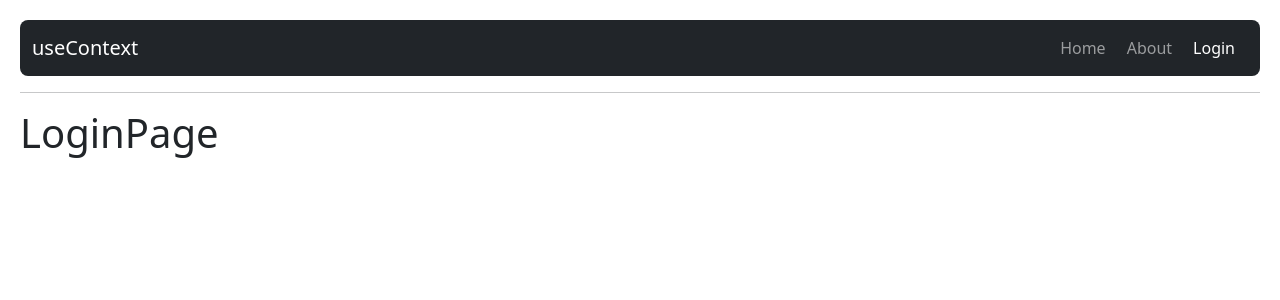
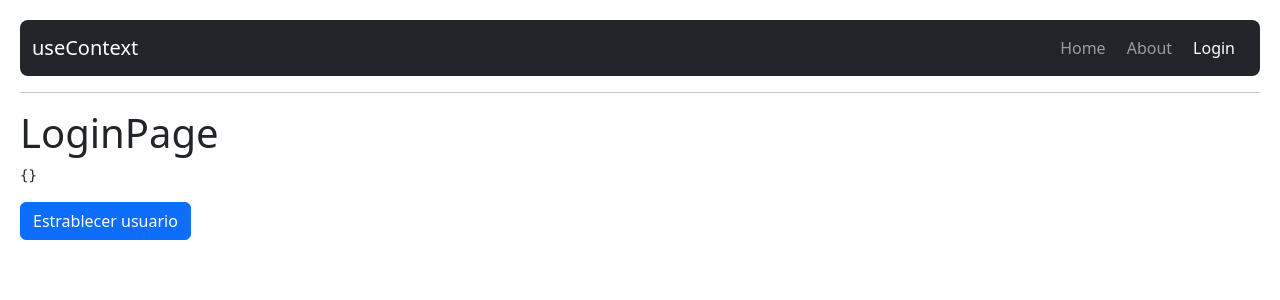
Before and after one commit to numarCoy98/Hooks-app, a React (Vite) app: page /login in a window 1280 px wide. Shown: the top 300 px of the page. Built offline with nearby package versions, Linux system fonts and the light colour scheme.

Commit message:
useContext terminado

```diff
--- a/src/09-useContext/HomePage.jsx
+++ b/src/09-useContext/HomePage.jsx
@@ -1,7 +1,16 @@
+import { useContext } from "react"
+import { UserContext } from "./context/UserContext"
+
 export const HomePage = () => {
+    const { user } = useContext(UserContext)
     return (
         <>
-            <h1>HomePage</h1>
+            <h1>HomePage <small>{user?.name}</small></h1>
+            <pre>
+                {JSON.stringify(user, null, 3)}
+            </pre>
+
+
         </>
     )
 }
--- a/src/09-useContext/LoginPage.jsx
+++ b/src/09-useContext/LoginPage.jsx
@@ -1,7 +1,24 @@
+import { useContext } from "react"
+import { UserContext } from "./context/UserContext"
+
 export const LoginPage = () => {
+    const { setUser, user } = useContext(UserContext)
     return (
         <>
             <h1>LoginPage</h1>
+            <pre>
+                {JSON.stringify(user, null, 3)}
+            </pre>
+            <button
+                className="btn btn-primary"
+                onClick={() => setUser({
+                    id: 123,
+                    name: 'Numar Coy',
+                    email: 'numarcoy@gmail.com'
+                })}
+            >
+                Estrablecer usuario
+            </button>
         </>
     )
 }
--- a/src/09-useContext/context/UserProvider.jsx
+++ b/src/09-useContext/context/UserProvider.jsx
@@ -1,17 +1,18 @@
 import { UserContext } from "./UserContext"
-import React from 'react'
+import React, { useState } from 'react'
 
-const user = {
-    id: 123,
-    name: 'Numar Coy',
-    email: 'numarcoy@gmail.com'
-}
+// const user = {
+//     id: 123,
+//     name: 'Numar Coy',
+//     email: 'numarcoy@gmail.com'
+// }
 
 export const UserProvider = (props) => {
+    const [user, setUser] = useState({})
     const { children } = props
     console.log({ children, props })
     return (
-        <UserContext.Provider value={{ hola: 'mundo', user }}>
+        <UserContext.Provider value={{ user, setUser }}>
             {children}
         </UserContext.Provider>
     )
```
